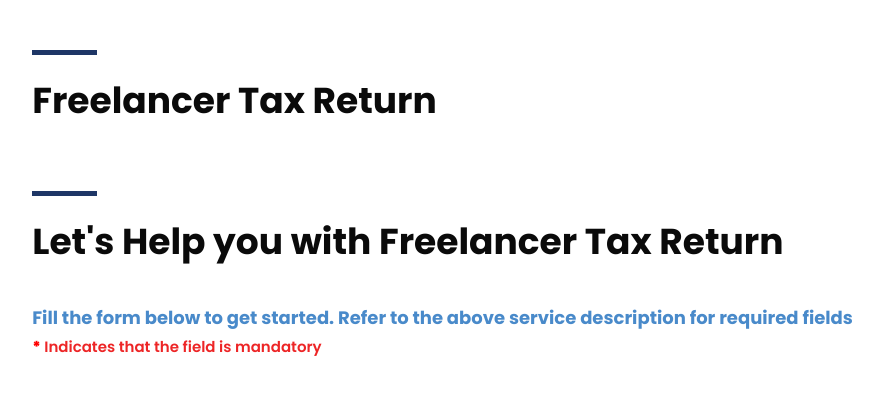
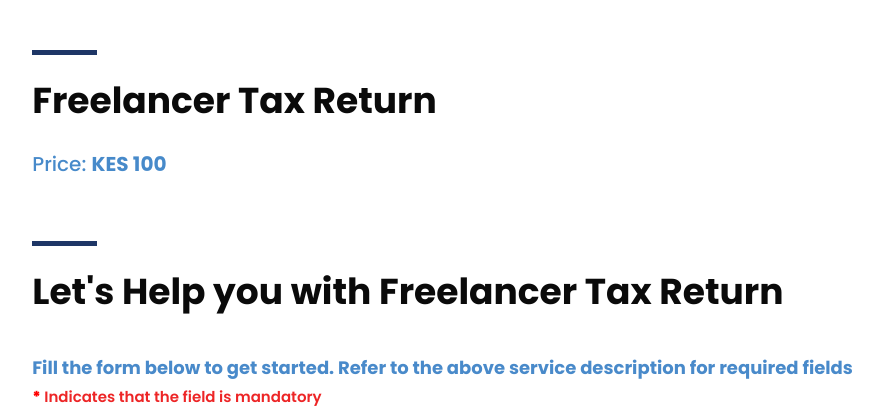
Before and after one commit to EasyTax-Devteam/easytax, a Laravel app: page /categories/service/9 in a window 1280 px wide. Shown: the part 153-565 px from the top of the page, without its empty margins (49-932 px from the left). Run offline with Laravel 8, Linux system fonts and the light colour scheme; data comes from the database, SQL or seed files in the repository; data that the repository does not hold is empty; some libraries are stand-ins or nearby versions.

Commit message:
add service deposit

```diff
--- a/app/Http/Controllers/Web/WebsiteController.php
+++ b/app/Http/Controllers/Web/WebsiteController.php
@@ -263,7 +263,7 @@ class WebsiteController extends Controller
                 config('app.app_mpesa_passkey'),
                 config('app.app_mpesa_env'),
                 config('app.app_mpesa_trans_type'),
-                10, //$bill->amount,
+                $bill->amount,
                 $mpesaPhone,
                 route('mpesa.callback'),
                 $billId,
--- a/resources/views/web/single_service.blade.php
+++ b/resources/views/web/single_service.blade.php
@@ -10,17 +10,47 @@
     .animate-style {
         display: none !important;
     }
+
+    .title-price {
+        font-size: 20px;
+        font-weight: 500;
+        color: #478aca;
+    }
+
+    .price-bolder {
+        font-size: 20px;
+        font-weight: 700;
+    }
 </style>
 <div class="rs-about style2 pt-50 pb-50 md-pt-70 md-pb-70">
     <div class="container">
         <div class="row">
             <div class="col-lg-12 ">
                 <div class="sec-title">
-                    <h2 class="title pb-22">
+                    <h2 class="title pb-3">
                         {{
                             $serviceData->name
                         }}
                     </h2>
+
+
+                    @if(intval($serviceData->price) == 0 )
+                    <h2 class="title-price pb-2">
+                        Deposit: <span class="price-bolder">
+                            KES {{ number_format($serviceData->deposit, 0) }}
+                        </span>
+                    </h2>
+                    @else
+
+                    <h2 class="title-price pb-2">
+                        Price: <span class="price-bolder">
+                            KES {{ number_format($serviceData->price, 0) }}
+                        </span>
+                    </h2>
+
+                    @endif
+
+
                     {!!
                     $serviceData->description
                     !!}
@@ -41,7 +71,11 @@
                     {{ \App\Models\User::showFormNotice($errors) }}
                     <div class="mb-5 col-md-3">
                         <input type="hidden" name="service" value="{{ $serviceData->id }}" />
+                        @if(intval($serviceData->price) == 0 )
+                        <input type="hidden" name="amount" value="{{ $serviceData->deposit }}" />
+                        @else
                         <input type="hidden" name="amount" value="{{ $serviceData->price }}" />
+                        @endif
                         <div class="label-wrap"> <label class="form-label"><sup class="required">*</sup> Email Address </label></div>
                         <input required type="email" placeholder="jane.doe@example.com" name="email" class="form-control @error('email') is-invalid @enderror" value="{{ old('email') }}">
                         @error('email')
```
Also changed, not shown: resources/views/outer/services.blade.php (+6 -1 lines).
